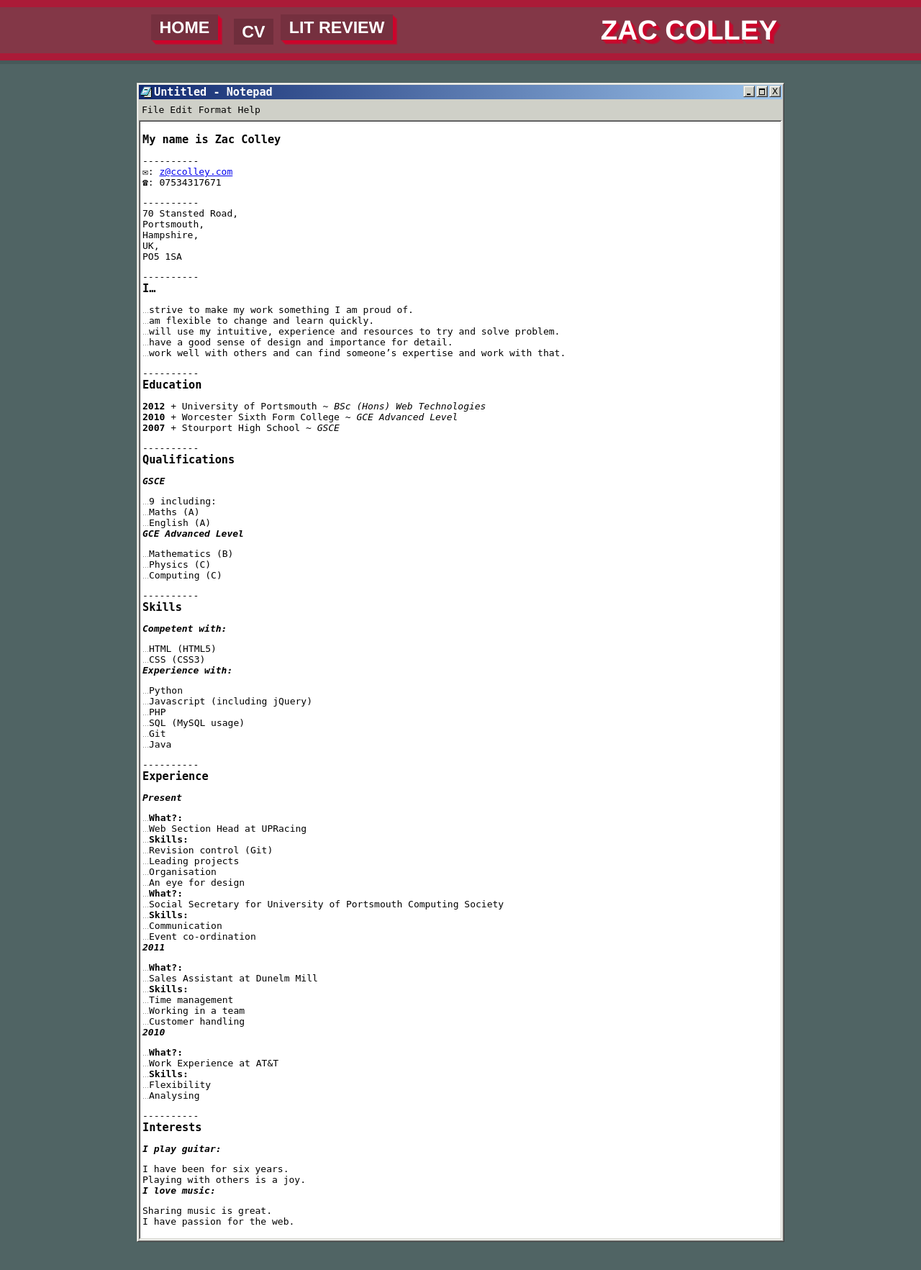
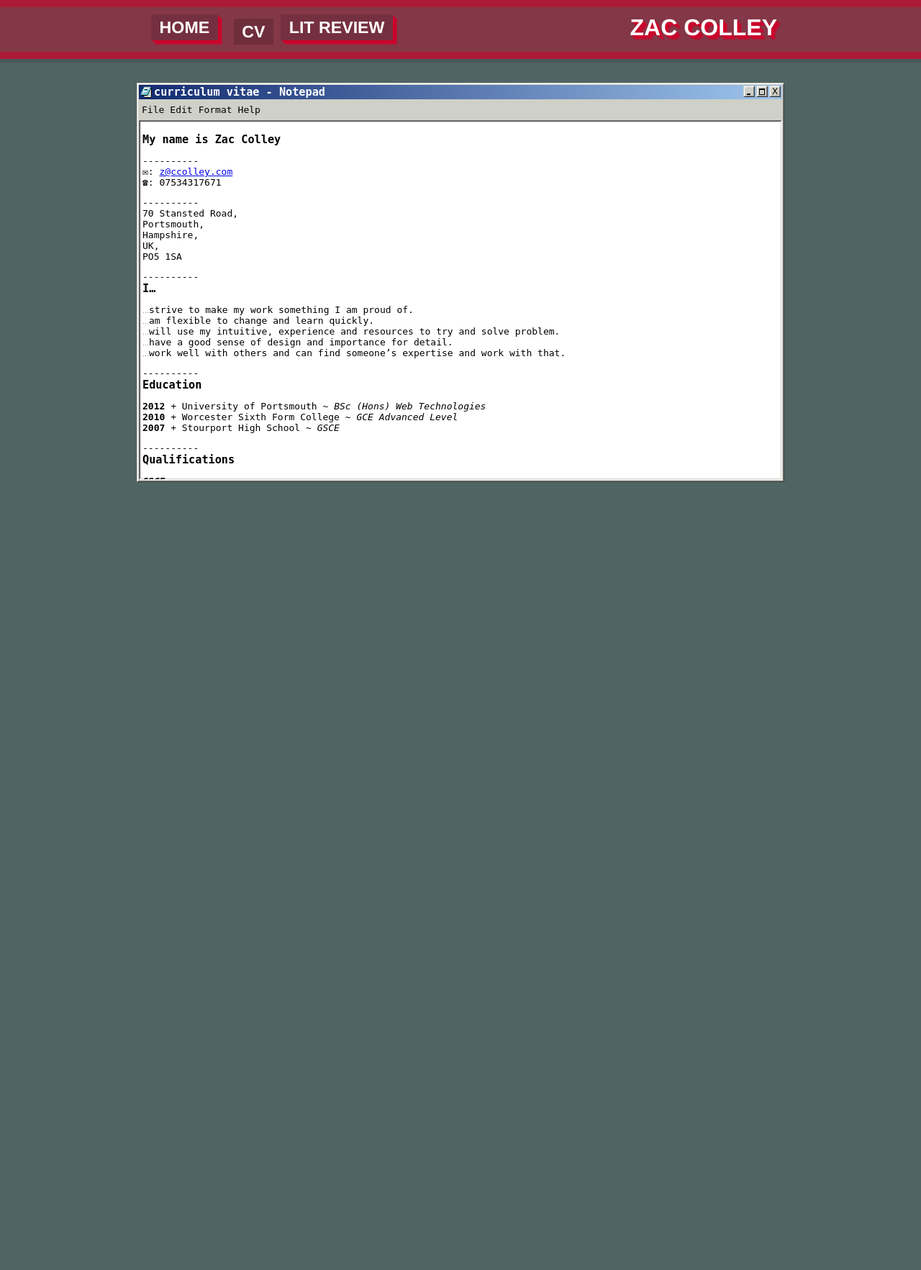
Before and after one commit to zaccolley/disco, a PHP site: page /cv.php in a window 1280 px wide. Shown: the top 1765 px of the page at 72% size. Run offline with PHP 8.4, Linux system fonts and the light colour scheme.

Commit message:
Made the notepad SICK
My brother's suggestion

```diff
--- a/webf1/coursework/css/style.css
+++ b/webf1/coursework/css/style.css
@@ -45,7 +45,7 @@ header nav h1, header nav .links{
 header h1{
 	float: right;
 	cursor: default;
-	font-size: 2.4em;
+	font-size: 2em;
 	text-shadow: 1px 1px 0 rgba(211, 0, 42, 0.5), 2px 2px 0 rgba(211, 0, 42, 0.5),
 				 3px 3px 0 rgba(211, 0, 42, 0.5), 4px 4px 0 rgba(211, 0, 42, 0.5),
 				 5px 5px 0 rgba(211, 0, 42, 0.5), 6px 6px 0 rgba(211, 0, 42, 0.5);
@@ -370,6 +370,8 @@ header .links a:hover, header .links .current{
 }
 
 .cv section.textarea{
+	height: 500px;
+	overflow-y: scroll;
 	color: #000000;
 	padding: 17px 4px;
 	border: 1px solid;
--- a/webf1/coursework/cv.php
+++ b/webf1/coursework/cv.php
@@ -8,7 +8,7 @@
 				<li></li>
 				<li>X</li>
 			</ul>
-			<h1>Untitled - Notepad</h1>
+			<h1>curriculum vitae - Notepad</h1>
 		</section>
 
 		<ul>
@@ -18,7 +18,7 @@
 			<li>Help</li>
 		</ul>
 
-		<section class="textarea">
+		<section class="textarea" contenteditable="true">
 			<h1>My name is Zac Colley</h1>
 
 			<hr>
--- a/webf1/coursework/index.php
+++ b/webf1/coursework/index.php
@@ -10,7 +10,7 @@
 					<li></li>
 					<li>X</li>
 				</ul>
-				<h1>Untitled - Notepad</h1>
+				<h1>curriculum vitae - Notepad</h1>
 			</section>
 
 			<ul>
@@ -35,8 +35,6 @@
 				<p>Hampshire,</p>
 				<p>UK,</p>
 				<p>PO5 1SA</p>
-
-				<hr>
 			</section>
 
 		</a>
```
